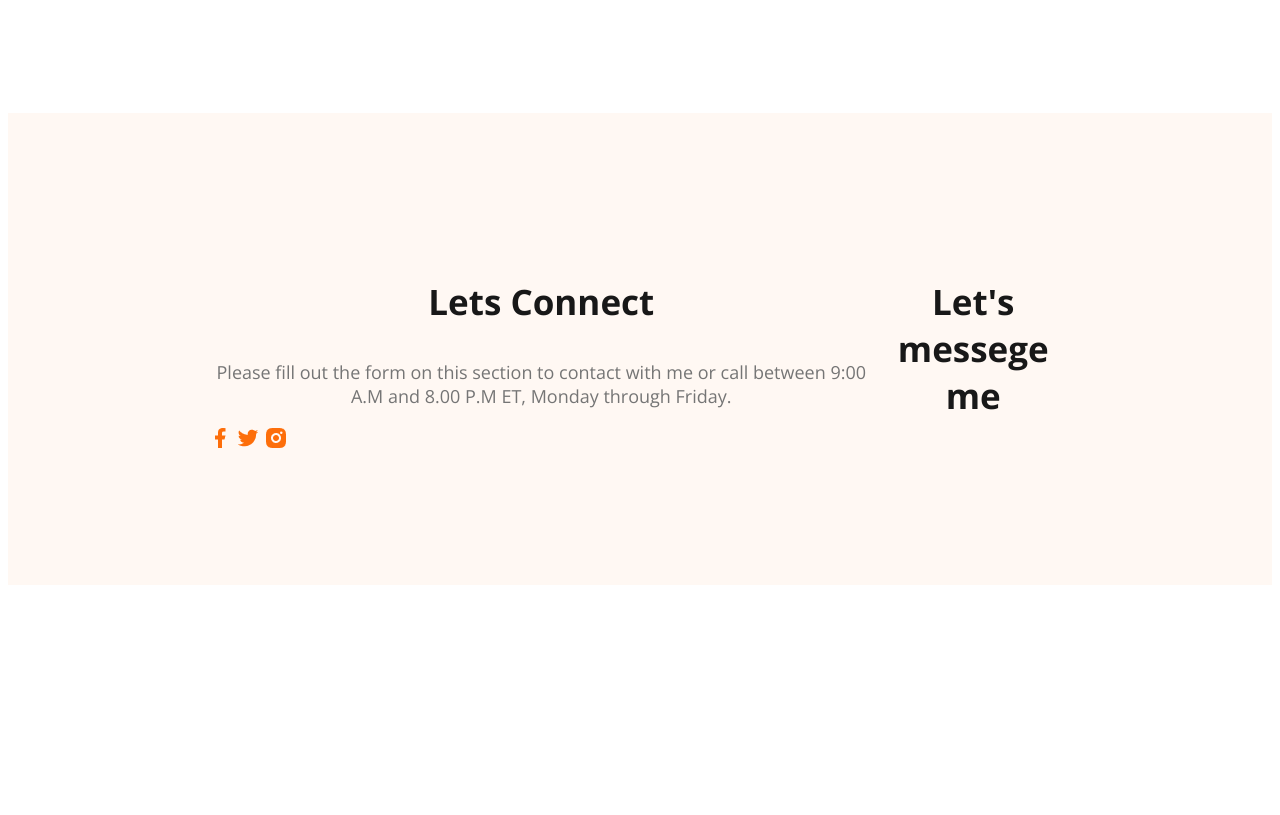
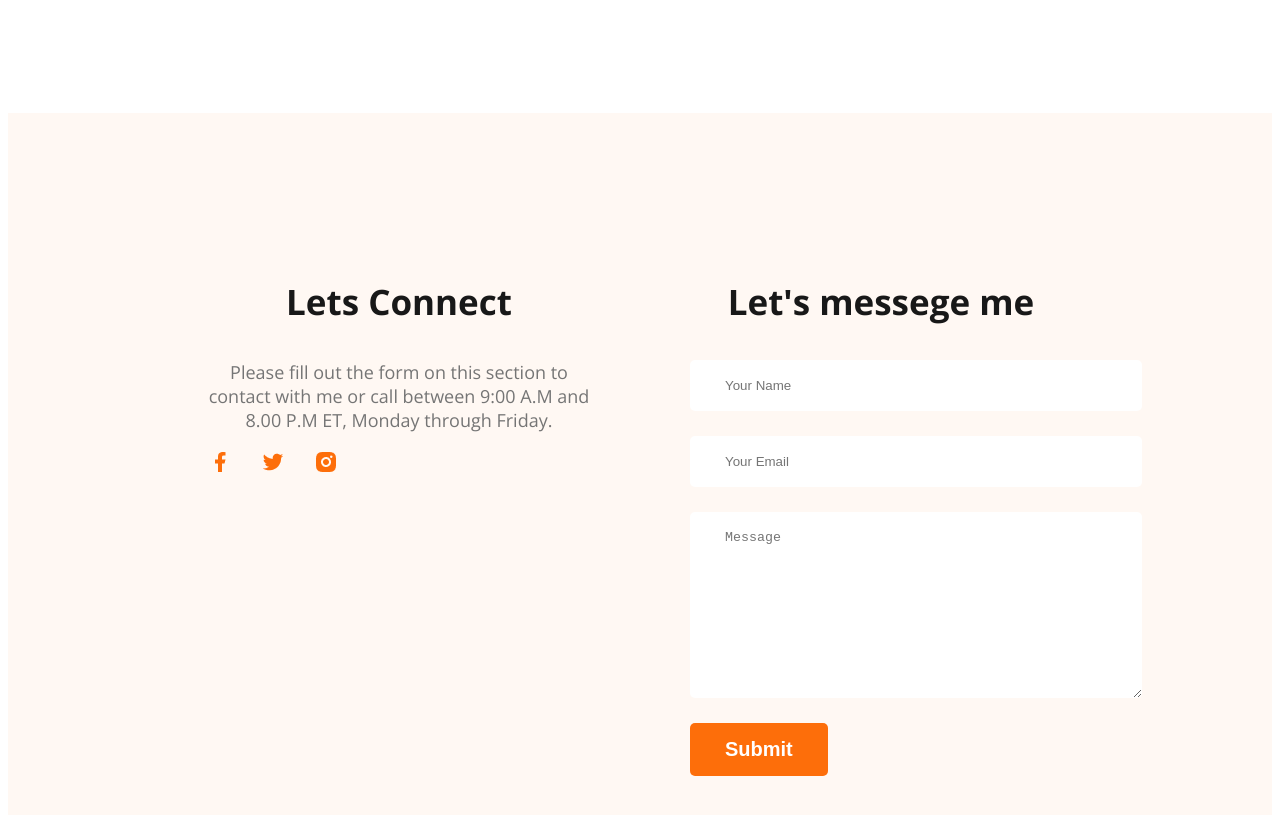
Before and after one commit to abrar-rahman/webdeveloper-portfolio, a plain HTML site: page index.html in a window 1280 px wide. Shown: the part 3137-3952 px from the top of the page. Before the commit the page ends 3730 px from the top, so only its background shows below. Drawn offline with nearby package versions, Linux system fonts and the light colour scheme.

Commit message:
finishedfootersectionwithcontactform

```diff
--- a/index.html
+++ b/index.html
@@ -189,6 +189,12 @@
 
     <div class="footer-coloumn">
       <h3 class="section-title">Let's messege me</h3>
+      <form class="contact-form" action="">
+        <input type="text" placeholder="Your Name">
+        <input type="email" placeholder="Your Email">
+        <textarea name="" placeholder="Message" id="" cols="30" rows="10"></textarea>
+        <input class="btn-primary" type="submit" value="Submit">
+      </form>
     </div>
   </footer>
 </body>
--- a/styles/portfolio.css
+++ b/styles/portfolio.css
@@ -181,8 +181,28 @@ main section{
 
 /* footer style */
 footer{
+  gap: 100px;
   display: flex;
   background: #FFF8F3;
   margin-top: 100px;
   padding: 130px 200px;
 }
+.footer-coloumn{
+  width: 50%;
+
+}
+
+.social-links a{
+  margin-right: 25px;
+}
+
+.contact-form input[type="text"], .contact-form input[type="email"], textarea{
+  display: block;
+  margin-bottom: 25px;
+  padding: 18px 35px;
+  color:#757575;
+  border-radius: 5px;
+  background: #FFF;
+  border: 0;
+  width: 100%;
+}
```
